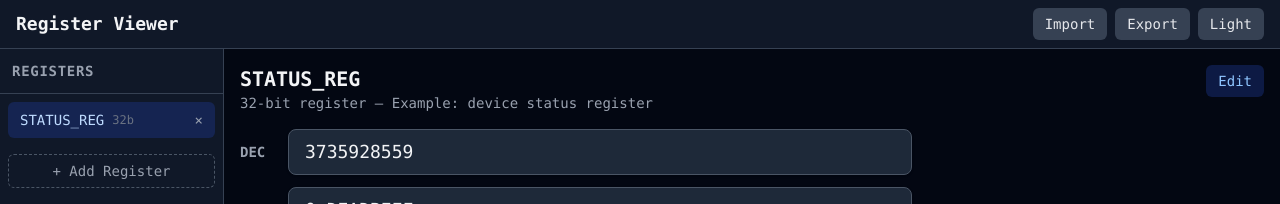
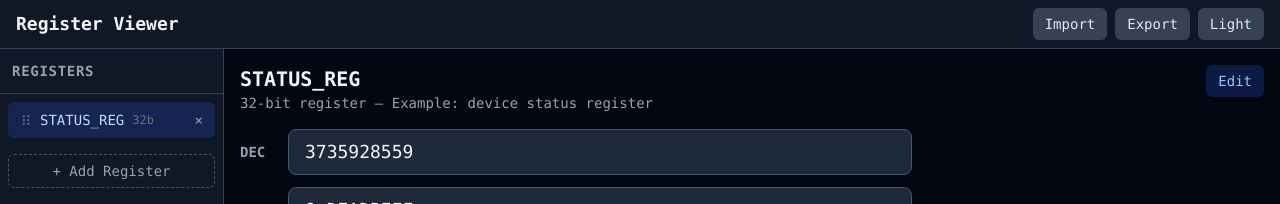
Before and after one commit to chrissbarr/RegisterViewer, a React (Vite) app: page / in a window 1280 px wide. Shown: the top 204 px of the page. Built offline with nearby package versions, Linux system fonts and the light colour scheme.

Commit message:
Allow reordering of registers in list

```diff
--- a/package.json
+++ b/package.json
@@ -13,6 +13,9 @@
     "test:coverage": "vitest run --coverage"
   },
   "dependencies": {
+    "@dnd-kit/core": "^6.3.1",
+    "@dnd-kit/sortable": "^10.0.0",
+    "@dnd-kit/utilities": "^3.2.2",
     "react": "^19.2.0",
     "react-dom": "^19.2.0"
   },
--- /dev/null
+++ b/src/components/register-list/register-list-item-overlay.tsx
@@ -0,0 +1,34 @@
+import type { RegisterDef } from '../../types/register';
+import { GripIcon } from './register-list-item';
+
+interface Props {
+  register: RegisterDef;
+  isActive: boolean;
+  hasPendingEdit: boolean;
+}
+
+export function RegisterListItemOverlay({ register, isActive, hasPendingEdit }: Props) {
+  return (
+    <li
+      className={`flex items-center justify-between px-3 py-2 rounded-md text-sm shadow-lg ring-2 ring-blue-500/50 list-none ${
+        isActive
+          ? 'bg-blue-100 dark:bg-blue-900/40 text-blue-800 dark:text-blue-200'
+          : 'bg-white dark:bg-gray-900 text-gray-700 dark:text-gray-300'
+      }`}
+    >
+      <div className="flex items-center gap-2 min-w-0">
+        <span className="text-gray-400 dark:text-gray-500 shrink-0">
+          <GripIcon />
+        </span>
+        {hasPendingEdit && (
+          <span className="w-2 h-2 rounded-full bg-amber-500 shrink-0" title="Unsaved changes" />
+        )}
+        <span className="truncate font-medium">{register.name}</span>
+        <span className="text-xs text-gray-500 dark:text-gray-500 shrink-0">
+          {register.width}b
+        </span>
+      </div>
+      <span className="text-gray-400 ml-2 shrink-0">&times;</span>
+    </li>
+  );
+}
--- a/src/components/register-list/register-list-item.tsx
+++ b/src/components/register-list/register-list-item.tsx
@@ -1,4 +1,6 @@
 import { useState } from 'react';
+import { useSortable } from '@dnd-kit/sortable';
+import { CSS } from '@dnd-kit/utilities';
 import type { RegisterDef } from '../../types/register';
 
 interface Props {
@@ -9,16 +11,62 @@ interface Props {
   onDelete: () => void;
 }
 
+export function GripIcon({ className }: { className?: string }) {
+  return (
+    <svg
+      viewBox="0 0 16 16"
+      width="12"
+      height="12"
+      fill="currentColor"
+      className={className}
+    >
+      <circle cx="5" cy="3" r="1.5" />
+      <circle cx="11" cy="3" r="1.5" />
+      <circle cx="5" cy="8" r="1.5" />
+      <circle cx="11" cy="8" r="1.5" />
+      <circle cx="5" cy="13" r="1.5" />
+      <circle cx="11" cy="13" r="1.5" />
+    </svg>
+  );
+}
+
 export function RegisterListItem({ register, isActive, hasPendingEdit, onSelect, onDelete }: Props) {
   const [confirming, setConfirming] = useState(false);
+  const {
+    setNodeRef,
+    attributes,
+    listeners,
+    transform,
+    transition,
+    isDragging,
+  } = useSortable({ id: register.id });
+
+  const style = {
+    transform: CSS.Transform.toString(transform),
+    transition,
+    opacity: isDragging ? 0.5 : undefined,
+  };
 
   if (confirming) {
     return (
       <li
+        ref={setNodeRef}
+        style={style}
         className="flex items-center justify-between px-3 py-2 rounded-md text-sm
           bg-red-50 dark:bg-red-900/20 border border-red-200 dark:border-red-800"
       >
-        <span className="text-red-700 dark:text-red-300 truncate">Delete?</span>
+        <div className="flex items-center gap-2">
+          <button
+            {...attributes}
+            {...listeners}
+            onClick={(e) => e.stopPropagation()}
+            className="cursor-grab touch-none text-gray-400 dark:text-gray-500"
+            tabIndex={-1}
+          >
+            <GripIcon />
+          </button>
+          <span className="text-red-700 dark:text-red-300 truncate">Delete?</span>
+        </div>
         <div className="flex gap-1 shrink-0 ml-2">
           <button
             onClick={() => { onDelete(); setConfirming(false); }}
@@ -39,6 +87,8 @@ export function RegisterListItem({ register, isActive, hasPendingEdit, onSelect,
 
   return (
     <li
+      ref={setNodeRef}
+      style={style}
       onClick={onSelect}
       className={`flex items-center justify-between px-3 py-2 rounded-md cursor-pointer text-sm transition-colors ${
         isActive
@@ -47,6 +97,15 @@ export function RegisterListItem({ register, isActive, hasPendingEdit, onSelect,
       }`}
     >
       <div className="flex items-center gap-2 min-w-0">
+        <button
+          {...attributes}
+          {...listeners}
+          onClick={(e) => e.stopPropagation()}
+          className="cursor-grab touch-none text-gray-400 hover:text-gray-600 dark:text-gray-500 dark:hover:text-gray-300 shrink-0"
+          title="Drag to reorder"
+        >
+          <GripIcon />
+        </button>
         {hasPendingEdit && (
           <span className="w-2 h-2 rounded-full bg-amber-500 shrink-0" title="Unsaved changes" />
         )}
--- a/src/components/register-list/register-list.tsx
+++ b/src/components/register-list/register-list.tsx
@@ -1,11 +1,59 @@
+import { useState } from 'react';
+import {
+  DndContext,
+  DragOverlay,
+  closestCenter,
+  PointerSensor,
+  KeyboardSensor,
+  useSensor,
+  useSensors,
+  type DragStartEvent,
+  type DragEndEvent,
+} from '@dnd-kit/core';
+import {
+  SortableContext,
+  verticalListSortingStrategy,
+  sortableKeyboardCoordinates,
+} from '@dnd-kit/sortable';
 import { useAppState, useAppDispatch } from '../../context/app-context';
 import { useEditContext } from '../../context/edit-context';
 import { RegisterListItem } from './register-list-item';
+import { RegisterListItemOverlay } from './register-list-item-overlay';
 
 export function RegisterList() {
   const { registers, activeRegisterId } = useAppState();
   const dispatch = useAppDispatch();
   const { dirtyDraftIds } = useEditContext();
+  const [activeId, setActiveId] = useState<string | null>(null);
+
+  const sensors = useSensors(
+    useSensor(PointerSensor, {
+      activationConstraint: { distance: 5 },
+    }),
+    useSensor(KeyboardSensor, {
+      coordinateGetter: sortableKeyboardCoordinates,
+    })
+  );
+
+  function handleDragStart(event: DragStartEvent) {
+    setActiveId(event.active.id as string);
+  }
+
+  function handleDragEnd(event: DragEndEvent) {
+    setActiveId(null);
+    const { active, over } = event;
+    if (!over || active.id === over.id) return;
+
+    const oldIndex = registers.findIndex((r) => r.id === active.id);
+    const newIndex = registers.findIndex((r) => r.id === over.id);
+    if (oldIndex !== -1 && newIndex !== -1) {
+      dispatch({ type: 'REORDER_REGISTERS', oldIndex, newIndex });
+    }
+  }
+
+  function handleDragCancel() {
+    setActiveId(null);
+  }
 
   function handleAdd() {
     const id = crypto.randomUUID();
@@ -20,8 +68,18 @@ export function RegisterList() {
     });
   }
 
+  const activeRegister = activeId ? registers.find((r) => r.id === activeId) : null;
+
   return (
     <div className="flex-1 overflow-y-auto">
+      <DndContext
+        sensors={sensors}
+        collisionDetection={closestCenter}
+        onDragStart={handleDragStart}
+        onDragEnd={handleDragEnd}
+        onDragCancel={handleDragCancel}
+      >
+        <SortableContext items={registers.map((r) => r.id)} strategy={verticalListSortingStrategy}>
           <ul className="p-2 space-y-1">
             {registers.map((reg) => (
               <RegisterListItem
@@ -34,6 +92,17 @@ export function RegisterList() {
               />
             ))}
           </ul>
+        </SortableContext>
+        <DragOverlay>
+          {activeRegister ? (
+            <RegisterListItemOverlay
+              register={activeRegister}
+              isActive={activeRegister.id === activeRegisterId}
+              hasPendingEdit={dirtyDraftIds.has(activeRegister.id)}
+            />
+          ) : null}
+        </DragOverlay>
+      </DndContext>
       <div className="p-2">
         <button
           onClick={handleAdd}
--- a/src/context/app-context.tsx
+++ b/src/context/app-context.tsx
@@ -1,4 +1,5 @@
 import { createContext, useContext, useReducer, type ReactNode, type Dispatch } from 'react';
+import { arrayMove } from '@dnd-kit/sortable';
 import type { AppState, RegisterDef, Field } from '../types/register';
 
 // --- Actions ---
@@ -13,7 +14,8 @@ export type Action =
   | { type: 'SET_ACTIVE_REGISTER'; registerId: string }
   | { type: 'TOGGLE_THEME' }
   | { type: 'IMPORT_REGISTERS'; registers: RegisterDef[] }
-  | { type: 'LOAD_STATE'; state: AppState };
+  | { type: 'LOAD_STATE'; state: AppState }
+  | { type: 'REORDER_REGISTERS'; oldIndex: number; newIndex: number };
 
 // --- Helpers ---
 
@@ -109,6 +111,9 @@ export function appReducer(state: AppState, action: Action): AppState {
     case 'LOAD_STATE': {
       return action.state;
     }
+    case 'REORDER_REGISTERS': {
+      return { ...state, registers: arrayMove(state.registers, action.oldIndex, action.newIndex) };
+    }
     default:
       return state;
   }
```
Also changed, not shown: 1 other file (tests, documents, lock files or other folders). Lines whose indentation alone changed are shown as unchanged.
